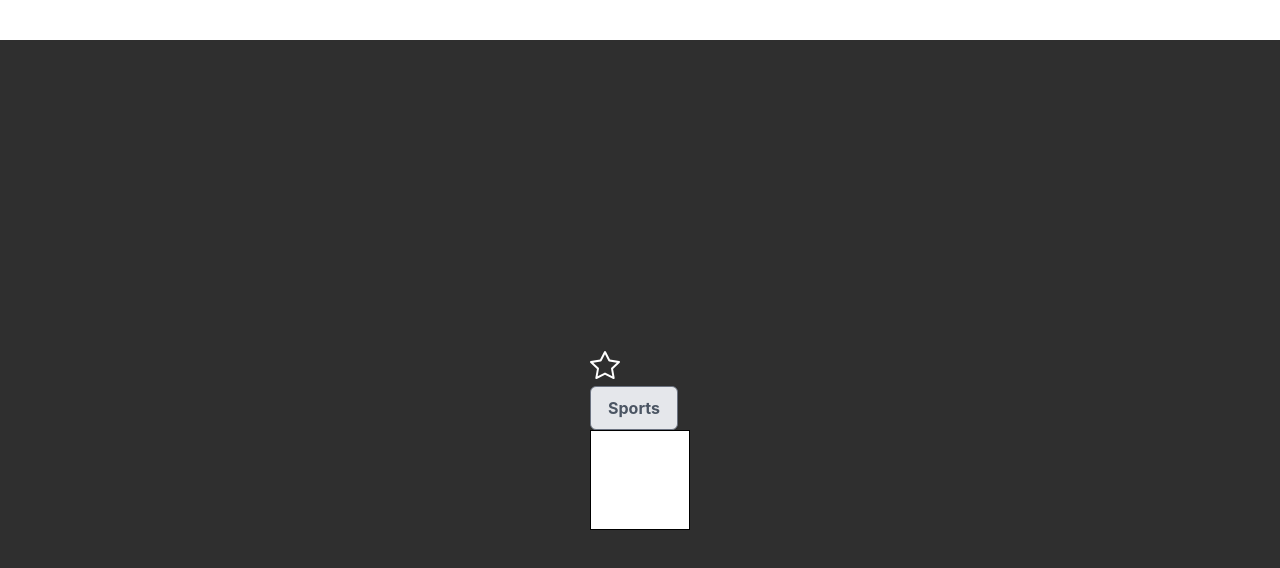
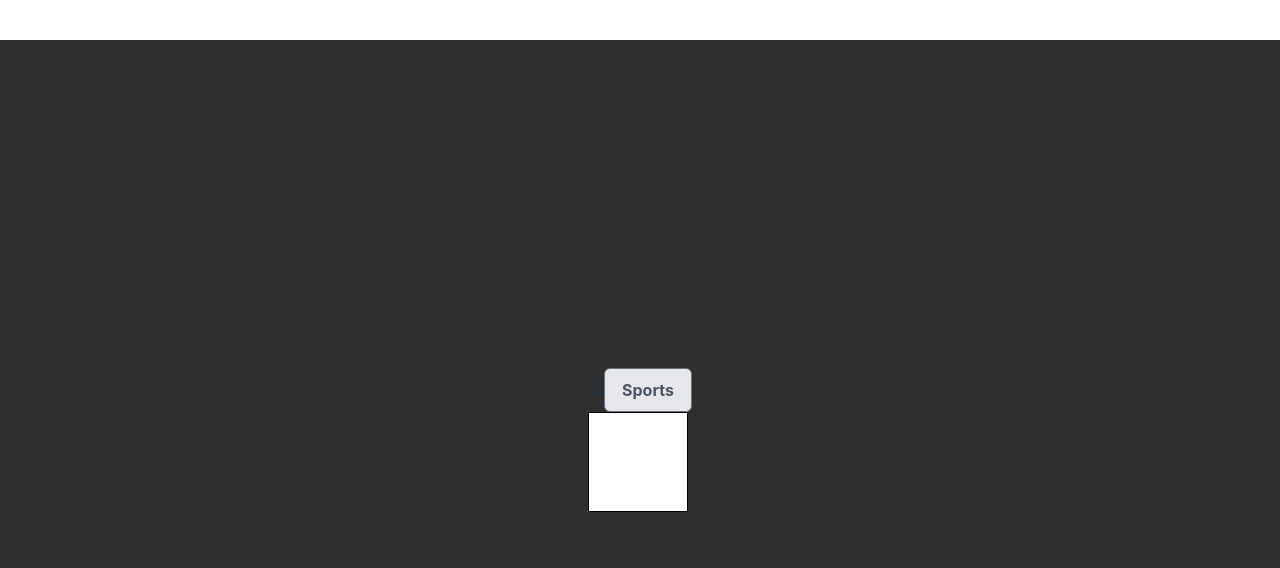
Before and after one commit to thinthunaing/react-learning, a React (Vite) app in the folder compound-components/: page / in a window 1280 px wide. Shown: the top 568 px of the page. Built offline with nearby package versions, Linux system fonts and the light colour scheme.

Commit message:
feat: update star component with useToggle hook

```diff
--- a/compound-components/src/App.jsx
+++ b/compound-components/src/App.jsx
@@ -38,6 +38,7 @@ export default function App() {
 
        <Toggle>
         <ToggleButton>
+          {/* Using Toggle.Display for the render props */}
           <ToggleDisplay>
 
             {(on) => (
--- a/compound-components/src/Star.jsx
+++ b/compound-components/src/Star.jsx
@@ -3,20 +3,16 @@ import ToggleOn from "./Toggle/ToggleOn"
 import ToggleButton from "./Toggle/ToggleButton"
 import Toggle from "./Toggle/Toggle"
 import { BsStar, BsStarFill } from "react-icons/bs"
+import useToggle from "./hooks/useToggle.jsx"
 
 export default function Star({onChange}) {
 
+  const [on, toggle] = useToggle();
+
 
     return (
-       <Toggle onToggle={onChange}>
-               <ToggleButton>
-                 <ToggleOn>
-                   <BsStarFill className="star filled" />
-                 </ToggleOn>
-                 <ToggleOff>
-                   <BsStar className="star" />
-                 </ToggleOff>
-               </ToggleButton>
-             </Toggle>
+      on ?
+      <BsStarFill onClick={() => { toggle() }} /> :
+      <BsStar onClick={() => { toggle() }} />
     )
 }
--- a/compound-components/src/Toggle/Toggle.jsx
+++ b/compound-components/src/Toggle/Toggle.jsx
@@ -1,16 +1,11 @@
 import { createContext, useEffect, useRef, useState } from "react";
 import useEffectOnUpdate from "../hooks/useEffectOnUpdate.jsx";
+import useToggle from "../hooks/useToggle.jsx";
 
 const ToggleContext = createContext();
 
 export default function({children, onToggle}) {
-    const [on, setOn] = useState(false);
-
-
-    function toggle(){
-        setOn(prevOn => !prevOn);
-
-    }
+    const [on, toggle] = useToggle();
 
     useEffectOnUpdate(() => {
         onToggle?.();
--- /dev/null
+++ b/compound-components/src/hooks/useToggle.jsx
@@ -0,0 +1,12 @@
+import { useState } from "react";
+export default function useToggle(){
+
+     const [on, setOn] = useState(false);
+
+
+    function toggle(){
+        setOn(prevOn => !prevOn);
+
+    }
+    return [on, toggle];
+}
```
